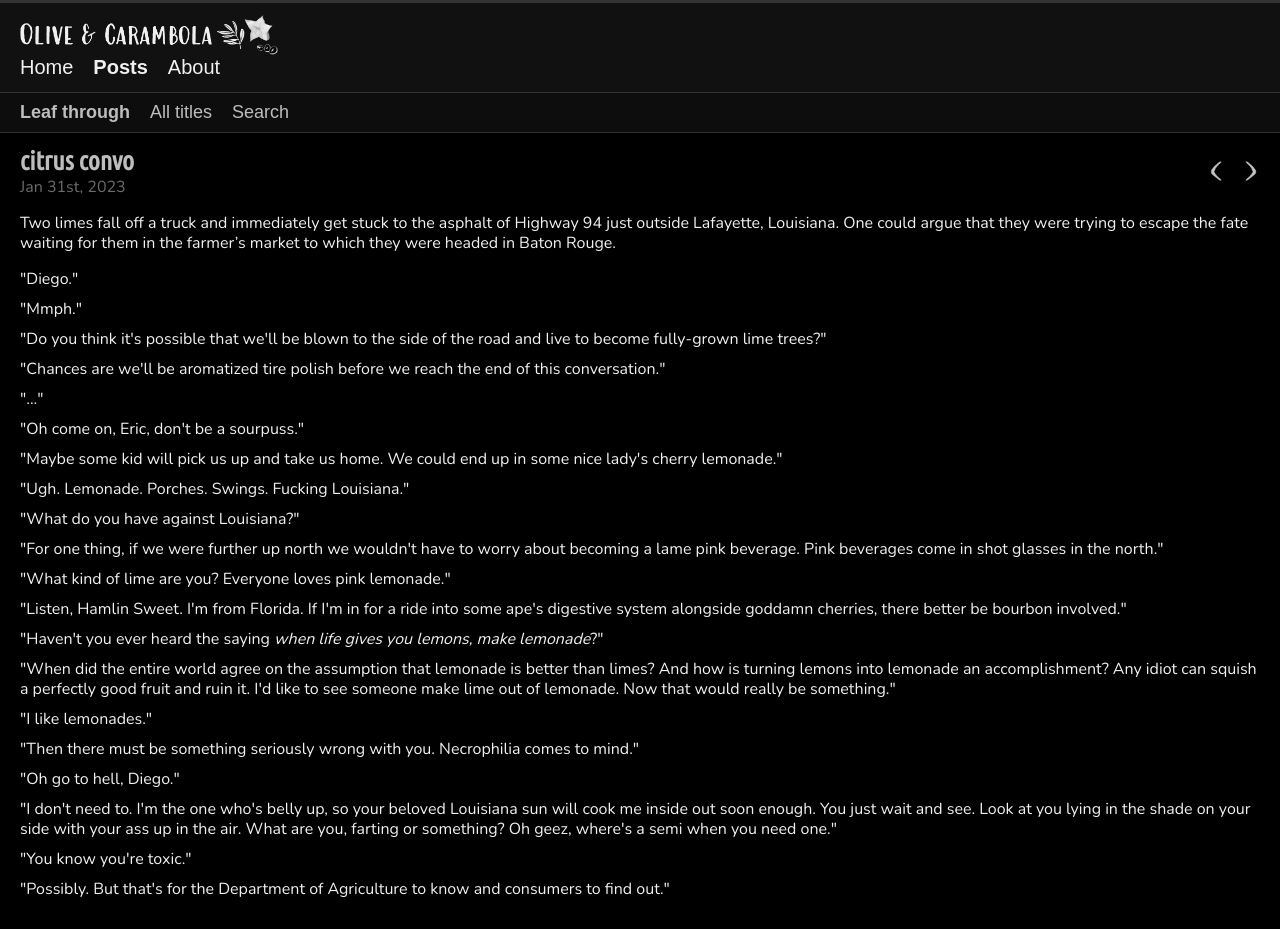
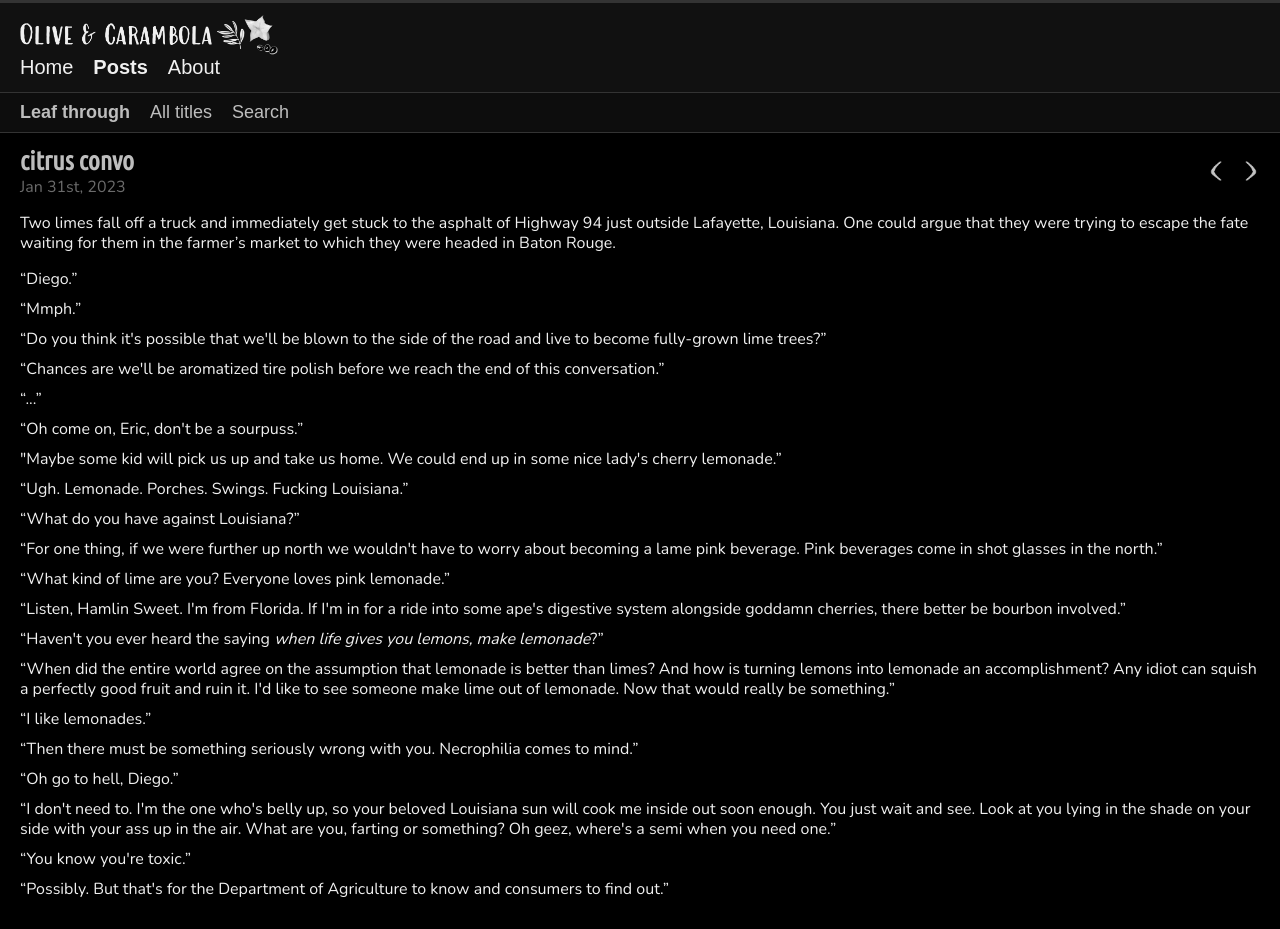
Before and after one commit to olivecarambola/logbook, a Jekyll site: the page built from _posts/2023-01-31-citrusconvo.md, in a window 1280 px wide. Built offline with Jekyll 4.4.1, drawn with Linux system fonts in a browser that asks for light colours; some web fonts are replaced.

Commit message:
Update 2023-01-31-citrusconvo.md

```diff
--- a/_posts/2023-01-31-citrusconvo.md
+++ b/_posts/2023-01-31-citrusconvo.md
@@ -14,23 +14,23 @@ imgcount_credited: 0
 ---
 Two limes fall off a truck and immediately get stuck to the asphalt of Highway 94 just outside Lafayette, Louisiana. One could argue that they were trying to escape the fate waiting for them in the farmer's market to which they were headed in Baton Rouge.
 
-<p class="text-customspace">"Diego."</p>
-<p class="text-customspace">"Mmph."</p>
-<p class="text-customspace">"Do you think it's possible that we'll be blown to the side of the road and live to become fully-grown lime trees?"</p>
-<p class="text-customspace">"Chances are we'll be aromatized tire polish before we reach the end of this conversation."</p>
-<p class="text-customspace">"..."</p>
-<p class="text-customspace">"Oh come on, Eric, don't be a sourpuss."</p>
-<p class="text-customspace">"Maybe some kid will pick us up and take us home. We could end up in some nice lady's cherry lemonade."</p>
-<p class="text-customspace">"Ugh. Lemonade. Porches. Swings. Fucking Louisiana."</p>
-<p class="text-customspace">"What do you have against Louisiana?"</p>
-<p class="text-customspace">"For one thing, if we were further up north we wouldn't have to worry about becoming a lame pink beverage. Pink beverages come in shot glasses in the north."</p>
-<p class="text-customspace">"What kind of lime are you? Everyone loves pink lemonade."</p>
-<p class="text-customspace">"Listen, Hamlin Sweet. I'm from Florida. If I'm in for a ride into some ape's digestive system alongside goddamn cherries, there better be bourbon involved."</p>
-<p class="text-customspace">"Haven't you ever heard the saying <em>when life gives you lemons, make lemonade</em>?"</p>
-<p class="text-customspace">"When did the entire world agree on the assumption that lemonade is better than limes? And how is turning lemons into lemonade an accomplishment? Any idiot can squish a perfectly good fruit and ruin it. I'd like to see someone make lime out of lemonade. Now that would really be something."</p>
-<p class="text-customspace">"I like lemonades."</p>
-<p class="text-customspace">"Then there must be something seriously wrong with you. Necrophilia comes to mind."</p>
-<p class="text-customspace">"Oh go to hell, Diego."</p>
-<p class="text-customspace">"I don't need to. I'm the one who's belly up, so your beloved Louisiana sun will cook me inside out soon enough. You just wait and see. Look at you lying in the shade on your side with your ass up in the air. What are you, farting or something? Oh geez, where's a semi when you need one."</p>
-<p class="text-customspace">"You know you're toxic."</p>
-<p class="text-customspace">"Possibly. But that's for the Department of Agriculture to know and consumers to find out."</p>
+<p class="text-customspace">“Diego.”</p>
+<p class="text-customspace">“Mmph.”</p>
+<p class="text-customspace">“Do you think it's possible that we'll be blown to the side of the road and live to become fully-grown lime trees?”</p>
+<p class="text-customspace">“Chances are we'll be aromatized tire polish before we reach the end of this conversation.” </p>
+<p class="text-customspace">“...”</p>
+<p class="text-customspace">“Oh come on, Eric, don't be a sourpuss.”</p>
+<p class="text-customspace">"Maybe some kid will pick us up and take us home. We could end up in some nice lady's cherry lemonade.”</p>
+<p class="text-customspace">“Ugh. Lemonade. Porches. Swings. Fucking Louisiana.”</p>
+<p class="text-customspace">“What do you have against Louisiana?”</p>
+<p class="text-customspace">“For one thing, if we were further up north we wouldn't have to worry about becoming a lame pink beverage. Pink beverages come in shot glasses in the north.”</p>
+<p class="text-customspace">“What kind of lime are you? Everyone loves pink lemonade.”</p>
+<p class="text-customspace">“Listen, Hamlin Sweet. I'm from Florida. If I'm in for a ride into some ape's digestive system alongside goddamn cherries, there better be bourbon involved.”</p>
+<p class="text-customspace">“Haven't you ever heard the saying <em>when life gives you lemons, make lemonade</em>?”</p>
+<p class="text-customspace">“When did the entire world agree on the assumption that lemonade is better than limes? And how is turning lemons into lemonade an accomplishment? Any idiot can squish a perfectly good fruit and ruin it. I'd like to see someone make lime out of lemonade. Now that would really be something.”</p>
+<p class="text-customspace">“I like lemonades.”</p>
+<p class="text-customspace">“Then there must be something seriously wrong with you. Necrophilia comes to mind.”</p>
+<p class="text-customspace">“Oh go to hell, Diego.”</p>
+<p class="text-customspace">“I don't need to. I'm the one who's belly up, so your beloved Louisiana sun will cook me inside out soon enough. You just wait and see. Look at you lying in the shade on your side with your ass up in the air. What are you, farting or something? Oh geez, where's a semi when you need one.”</p>
+<p class="text-customspace">“You know you're toxic.”</p>
+<p class="text-customspace">“Possibly. But that's for the Department of Agriculture to know and consumers to find out.”</p>
```
